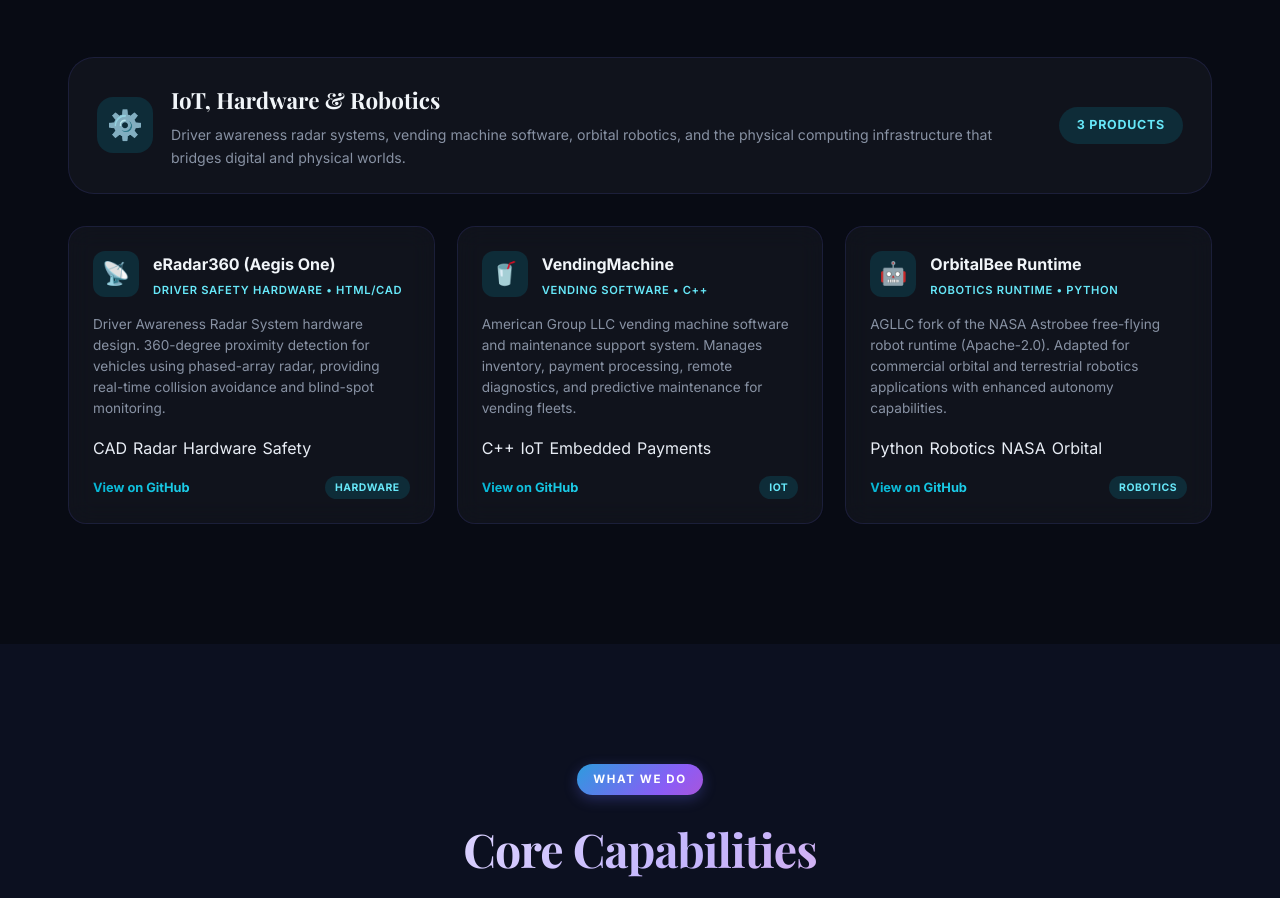
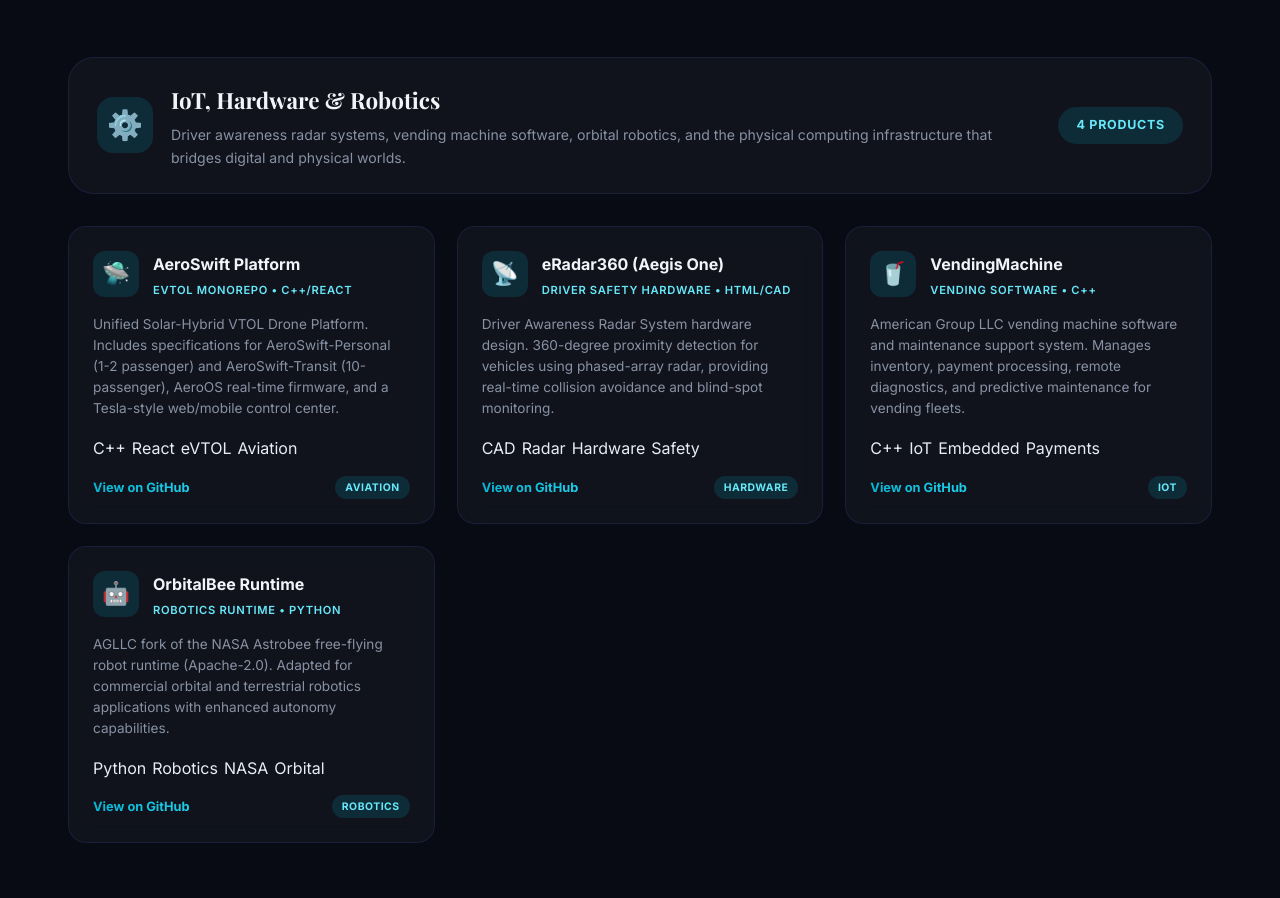
Before and after one commit to AmericanGroupLLC/AmericanGroupLLC.github.io, a website: page index.html in a window 1280 px wide. Shown: the part 10838-11736 px from the top of the page. Drawn offline with nearby package versions, Linux system fonts and the light colour scheme.

Commit message:
feat: add AeroSwift Platform monorepo to IoT & Hardware vertical

```diff
--- a/index.html
+++ b/index.html
@@ -1751,9 +1751,25 @@
               <h3>IoT, Hardware &amp; Robotics</h3>
               <p>Driver awareness radar systems, vending machine software, orbital robotics, and the physical computing infrastructure that bridges digital and physical worlds.</p>
             </div>
-            <div class="vertical-count" style="background:rgba(6,182,212,.15);color:#67e8f9;">3 Products</div>
+            <div class="vertical-count" style="background:rgba(6,182,212,.15);color:#67e8f9;">4 Products</div>
           </div>
           <div class="product-grid">
+
+            <div class="pcard reveal">
+              <div class="pcard-header">
+                <div class="pcard-icon">🛸</div>
+                <div class="pcard-title-group">
+                  <h3>AeroSwift Platform</h3>
+                  <div class="pcard-meta">eVTOL Monorepo &bull; C++/React</div>
+                </div>
+              </div>
+              <p>Unified Solar-Hybrid VTOL Drone Platform. Includes specifications for AeroSwift-Personal (1-2 passenger) and AeroSwift-Transit (10-passenger), AeroOS real-time firmware, and a Tesla-style web/mobile control center.</p>
+              <div class="pcard-tags"><span>C++</span><span>React</span><span>eVTOL</span><span>Aviation</span></div>
+              <div class="pcard-footer">
+                <a href="https://github.com/AmericanGroupLLC/AeroSwift" target="_blank" rel="noopener" class="pcard-link">View on GitHub <svg viewBox="0 0 24 24" fill="none" stroke="currentColor" stroke-width="2.5"><path d="M5 12h14M12 5l7 7-7 7"/></svg></a>
+                <span class="pcard-badge" style="background:rgba(6,182,212,.15);color:#67e8f9;">Aviation</span>
+              </div>
+            </div>
 
             <div class="pcard reveal">
               <div class="pcard-header">
```
